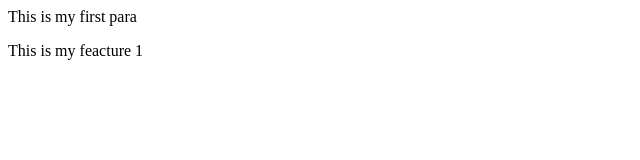
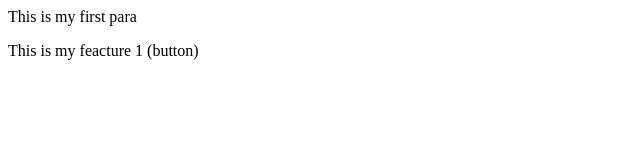
Before and after one commit to MoizHanifdev/LocalRepo, a plain HTML site: page index.html in a window 1280 px wide. Shown: the full height of the page, 0-640 px from the left. Drawn offline with Linux system fonts and the light colour scheme.

```diff
--- a/index.html
+++ b/index.html
@@ -1,2 +1,2 @@
 <p>This is my first para</p>
-<p>This is my feacture 1</p>
+<p>This is my feacture 1 (button)</p>
```
